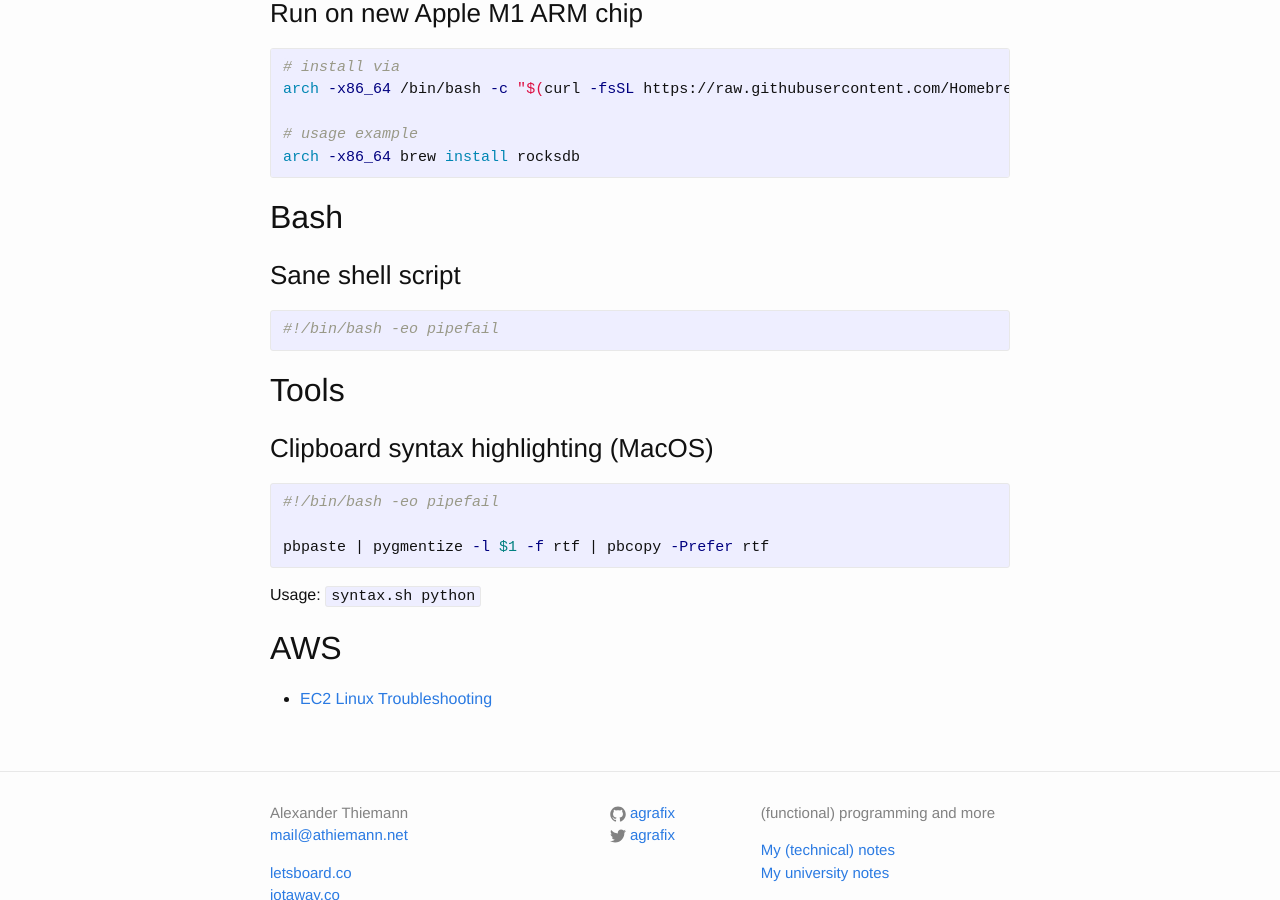
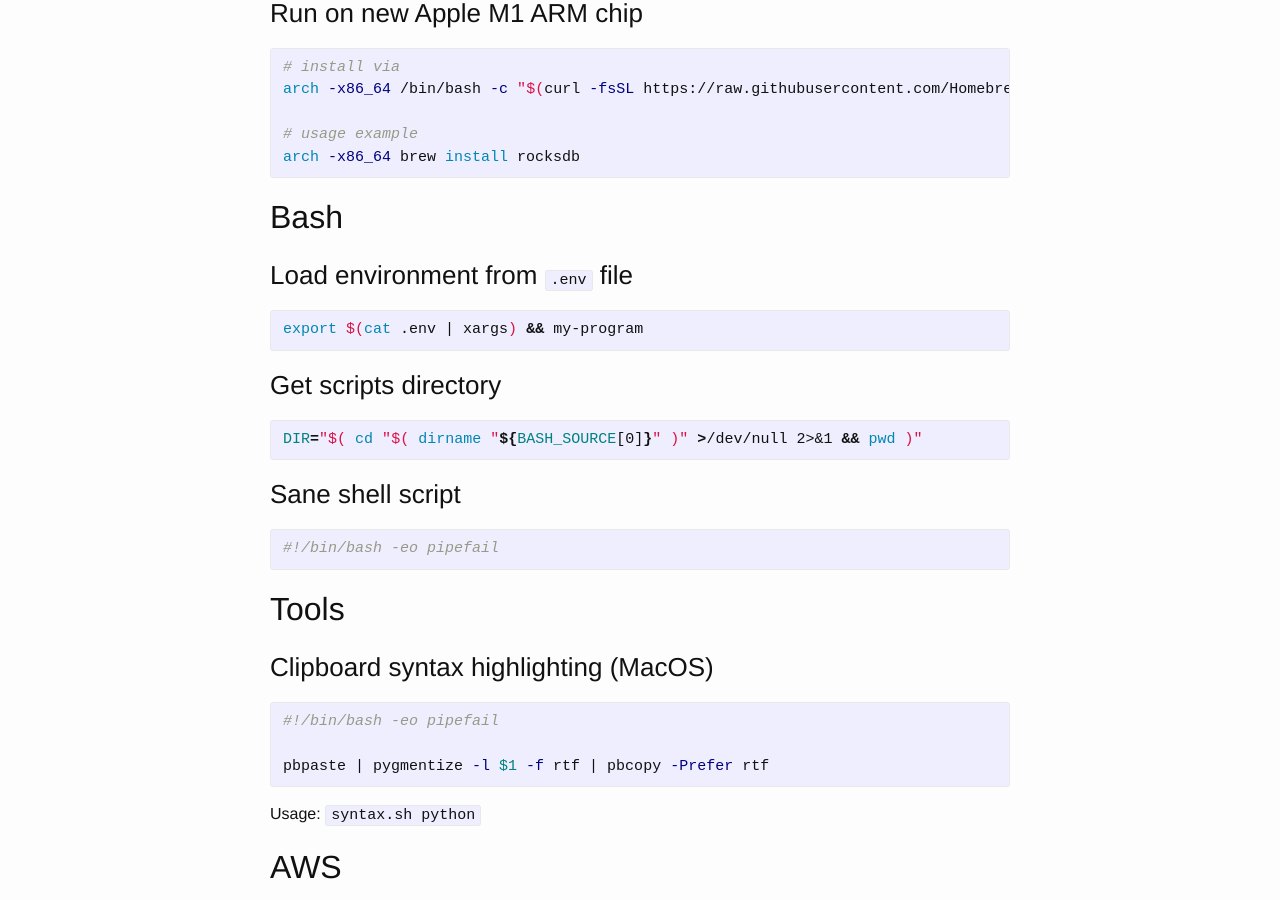
Before and after one commit to agrafix/homepage, a Jekyll site: the page built from notes.md, in a window 1280 px wide and 900 px high, scrolled down 4267 px. Built offline with Jekyll 4.4.1, drawn with Linux system fonts in a browser that asks for light colours.

Commit message:
bash notes

````diff
--- a/notes.md
+++ b/notes.md
@@ -203,6 +203,18 @@ arch -x86_64 brew install rocksdb
 
 ## Bash
 
+### Load environment from `.env` file
+
+```bash
+export $(cat .env | xargs) && my-program
+```
+
+### Get scripts directory
+
+```bash
+DIR="$( cd "$( dirname "${BASH_SOURCE[0]}" )" >/dev/null 2>&1 && pwd )"
+```
+
 ### Sane shell script
 
 ```bash
````
